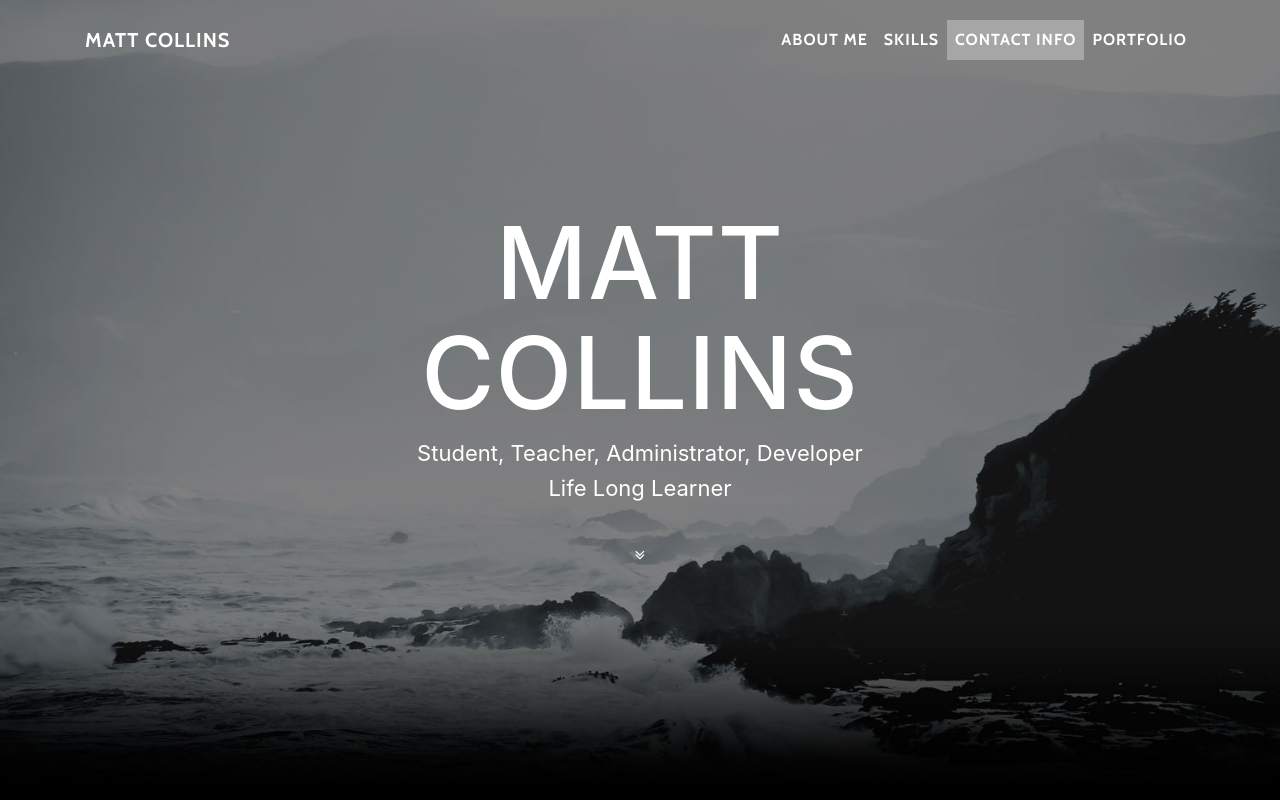
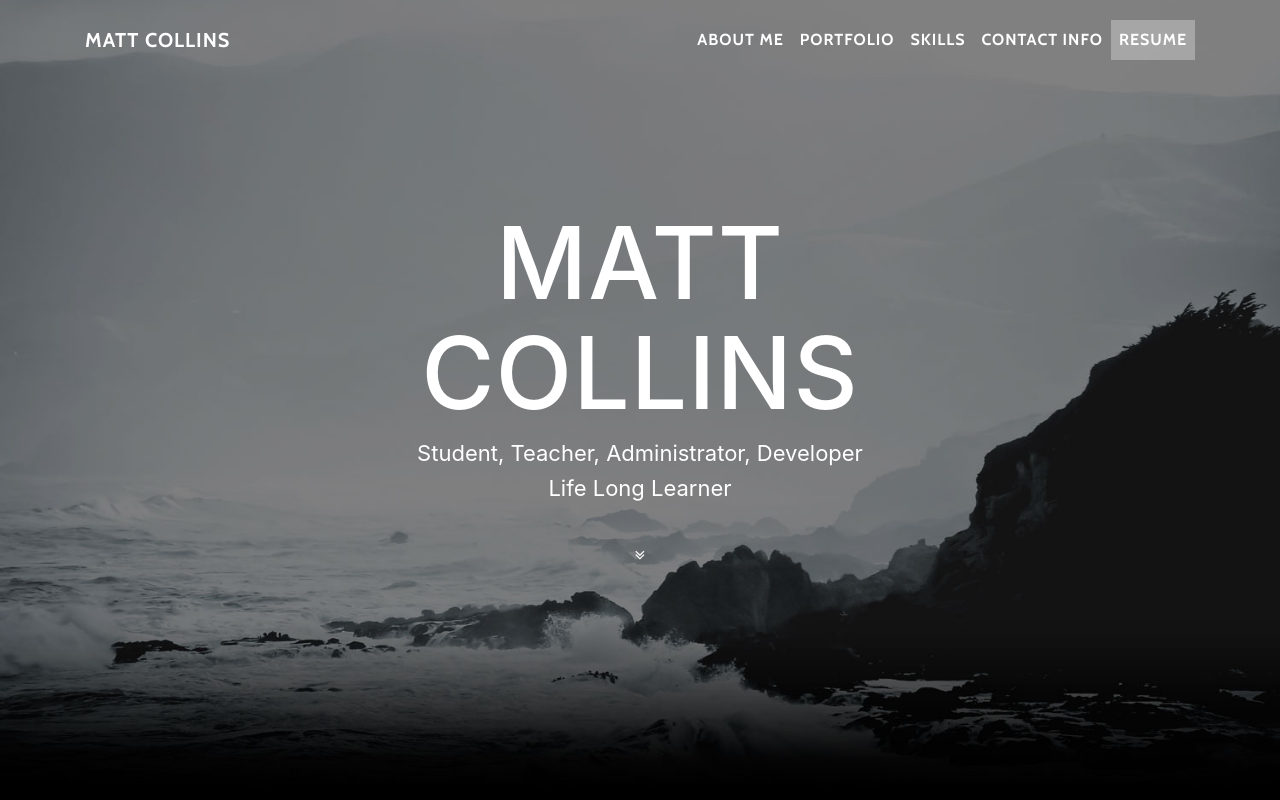
Before and after one commit to mdcollins80/mdcollins80.github.io, a website with bundled scripts: page index.html in a window 1280 px wide. Shown: the top 800 px of the page. Built offline with nearby package versions, Linux system fonts and the light colour scheme.

Commit message:
Fix navbar order
-Fix navbar order to be About Me, Portfolio, Skills, Contact Info,
and Resume

```diff
--- a/index.html
+++ b/index.html
@@ -39,13 +39,16 @@
               <a class="nav-link js-scroll-trigger" href="#about">About Me</a>
             </li>
             <li class="nav-item">
+              <a class="nav-link js-scroll-trigger" href="#portfolio">Portfolio</a>
+            </li>
+            <li class="nav-item">
               <a class="nav-link js-scroll-trigger" href="#skills">Skills</a>
             </li>
             <li class="nav-item">
               <a class="nav-link js-scroll-trigger" href="#contact">Contact Info</a>
             </li>
             <li class="nav-item">
-              <a class="nav-link js-scroll-trigger" href="#portfolio">Portfolio</a>
+              <a class="nav-link js-scroll-trigger" href="#resume">Resume</a>
             </li>
           </ul>
         </div>
```
